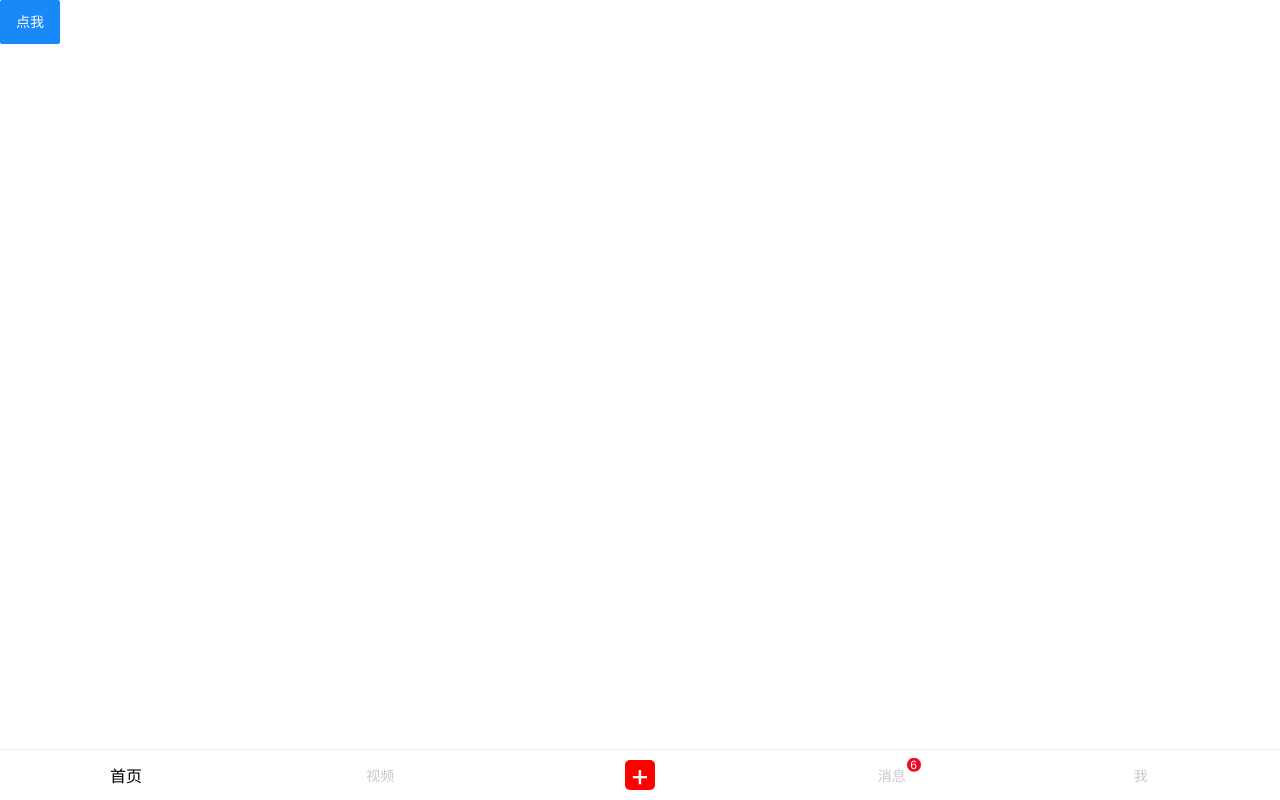
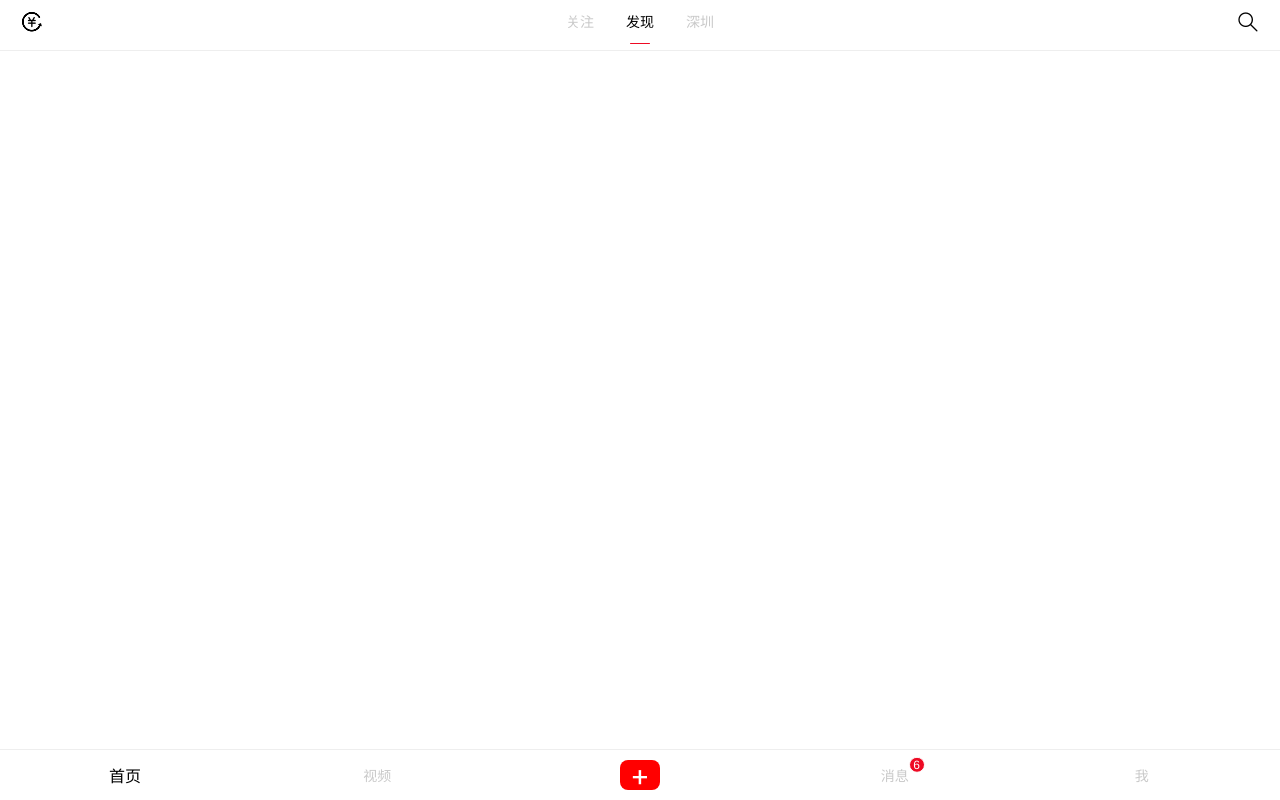
Before and after one commit to xxljunjun/vue3-webApp, a Vue app: page /#/ in a window 1280 px wide. Built offline with nearby package versions, Linux system fonts and the light colour scheme.

Commit message:
布局完成！

```diff
--- a/components.d.ts
+++ b/components.d.ts
@@ -11,9 +11,13 @@ declare module '@vue/runtime-core' {
     RouterLink: typeof import('vue-router')['RouterLink']
     RouterView: typeof import('vue-router')['RouterView']
     TabBar: typeof import('./src/components/TabBar.vue')['default']
+    TopBar: typeof import('./src/components/topBar.vue')['default']
     VanBadge: typeof import('vant/es')['Badge']
     VanButton: typeof import('vant/es')['Button']
     VanCell: typeof import('vant/es')['Cell']
     VanCellGroup: typeof import('vant/es')['CellGroup']
+    VanIcon: typeof import('vant/es')['Icon']
+    VanTab: typeof import('vant/es')['Tab']
+    VanTabs: typeof import('vant/es')['Tabs']
   }
 }
--- a/src/App.vue
+++ b/src/App.vue
@@ -1,9 +1,12 @@
 <script setup lang="ts">
   import TabBar from '@/components/TabBar.vue'
+  import {useRoute } from "vue-router";
+  import { ref } from "vue";
+  const route = useRoute()
 </script>
 
 <template>
   <router-view></router-view>
-  <TabBar/>
+  <TabBar v-if="route.meta?.isTab"/>
 </template>
 <style lang="scss"></style>
--- a/src/components/TabBar.vue
+++ b/src/components/TabBar.vue
@@ -68,17 +68,17 @@ const pressEnd = ()=>{
     }
     .wrap{
       height: 35px;
-      width: 35px;
+      width: 45px;
       display: flex;
       align-items: center;
       justify-content: center;
       .redBox {
       height: 30px;
-      width: 30px;
+      width: 40px;
       background: red;
       font-size: 30px;
       color: #fff;
-      border-radius: 5px;
+      border-radius: 8px;
       display: flex;
       align-items: center;
       justify-content: center;
@@ -87,7 +87,7 @@ const pressEnd = ()=>{
 
     .ispress{
       height: 35px !important;
-      width: 35px !important;
+      width: 45px !important;
     }
   }
   //路由激活时添加的css属性
--- /dev/null
+++ b/src/components/topBar.vue
@@ -0,0 +1,60 @@
+<script setup lang="ts">
+import { ref } from "vue";
+import {useRouter,useRoute } from "vue-router";
+const active = ref(1);
+const router = useRouter()
+const route = useRoute()
+console.log(">>>>",route)
+const onClickTab = ({ title }) => {
+    console.log(title)
+}
+const goToSearch = ()=>{
+  router.push({path:'/search'})
+}
+</script>
+<template>
+  <div class="topBar">
+    <div class="flexBox">
+      <div class="left">
+        <van-icon name="after-sale" />
+      </div>
+      <div class="middle">
+        <van-tabs title-active-color="#000" title-inactive-color="rgb(201, 201, 201)" v-model:active="active" line-height="1" swipeable line-width="20"  @click-tab="onClickTab">
+          <van-tab title="关注" to="/home/care"></van-tab>
+          <van-tab title="发现" to="/home/find"></van-tab>
+          <van-tab title="深圳" to="/home/location"></van-tab>
+        </van-tabs>
+      </div>
+      <div class="right" @click="goToSearch">
+        <van-icon name="search" />
+      </div>
+    </div>
+  </div>
+</template>
+<style lang="scss">
+  .topBar {
+position: sticky;
+top: 0;
+left: 0;
+width: 100%;
+height: 50px;
+background: #fff;
+border-bottom: 1px solid #eee;
+.flexBox {
+  display: flex;
+  align-items: center;
+  justify-content: space-between;
+  .left {
+    margin-left: 20px;
+    font-size: 24px;
+  }
+  .middle {
+    width: 180px;
+  }
+  .right {
+    margin-right: 20px;
+    font-size: 24px;
+  }
+}
+}
+</style>
--- a/src/router/index.js
+++ b/src/router/index.js
@@ -3,20 +3,48 @@ import { createRouter, createWebHashHistory } from "vue-router";
 const routes = [
     {
         path: "/",
+        replace:'/home',
         name: "home",
-        component: () => import("@/views/home/index.vue")
+        component: () => import("@/views/home/index.vue"),
+        meta:{isTab:true},
+        children:[
+            {
+                path: "/home/care",
+                name: "care",
+                component: () => import("@/views/home/care/index.vue"),
+            },
+            {
+                path: "/home/location",
+                name: "location",
+                component: () => import("@/views/home/location/index.vue"),
+            },
+            {
+                path: "/home/find",
+                name: "find",
+                component: () => import("@/views/home/find/index.vue"),
+            },
+
+        ]
     },{
         path: "/message",
         name: "message",
+        meta:{isTab:true},
         component: () => import("@/views/message/index.vue")
     },{
         path: "/myVideo",
         name: "myVideo",
+        meta:{isTab:true},
         component: () => import("@/views/myVideo/index.vue")
     },{
         path: "/mine",
         name: "mine",
+        meta:{isTab:true},
         component: () => import("@/views/mine/index.vue")
+    },
+    {
+        path: "/search",
+        name: "search",
+        component: () => import("@/views/home/search/index.vue")
     },
 ]
 
--- /dev/null
+++ b/src/views/home/care/index.vue
@@ -0,0 +1,9 @@
+<script setup lang="ts">
+    </script>
+
+    <template>
+      333
+    </template>
+    <style scoped lang="scss">
+
+    </style>
--- /dev/null
+++ b/src/views/home/find/index.vue
@@ -0,0 +1,9 @@
+<script setup lang="ts">
+    </script>
+
+    <template>
+      2222
+    </template>
+    <style scoped lang="scss">
+
+    </style>
--- a/src/views/home/index.vue
+++ b/src/views/home/index.vue
@@ -1,10 +1,11 @@
 <script setup lang="ts">
-
+import TopBar from '@/components/topBar.vue'
 </script>
 
 <template>
   <div class="home">
-     <van-button type="primary">点我</van-button>
+    <TopBar/>
+      <router-view></router-view>
   </div>
 </template>
 <style scoped lang="scss">
--- /dev/null
+++ b/src/views/home/location/index.vue
@@ -0,0 +1,9 @@
+<script setup lang="ts">
+    </script>
+
+    <template>
+      111111
+    </template>
+    <style scoped lang="scss">
+
+    </style>
--- /dev/null
+++ b/src/views/home/search/index.vue
@@ -0,0 +1,9 @@
+<script setup lang="ts">
+    </script>
+
+    <template>
+      5464356
+    </template>
+    <style scoped lang="scss">
+
+    </style>
```
